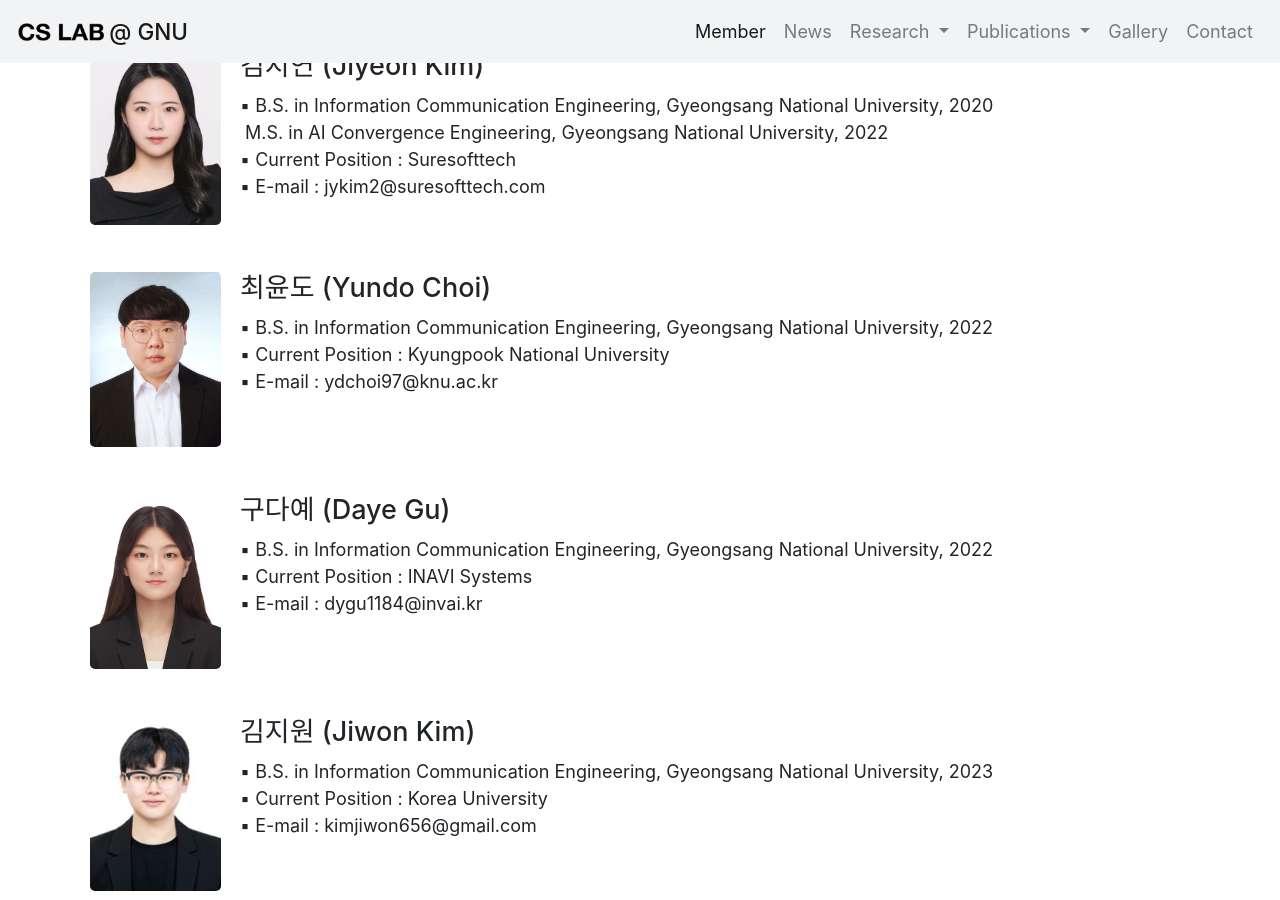
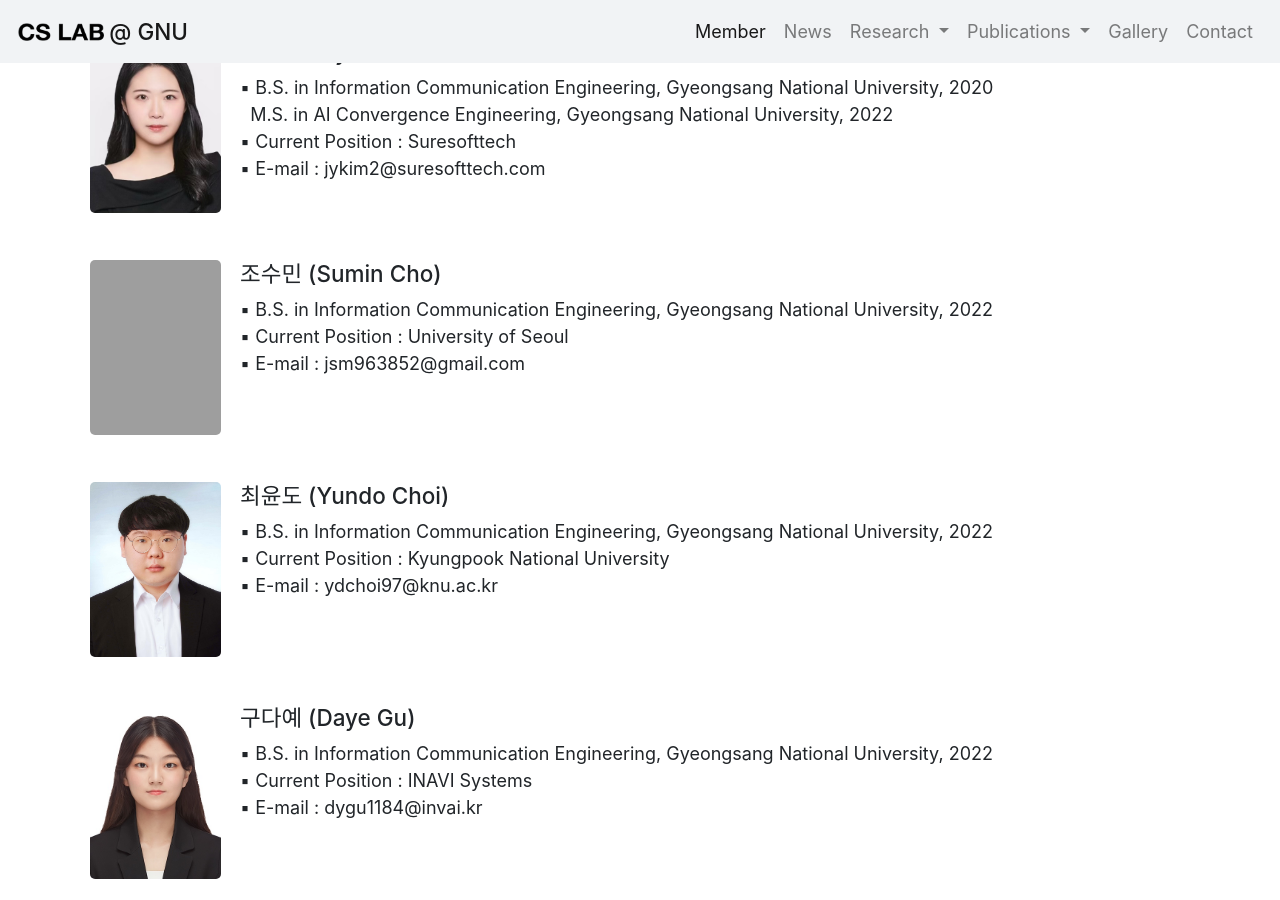
Before and after one commit to LEEJUH0/LEEJUH0.github.io, a Jekyll site: the page built from member/members.html, in a window 1280 px wide and 900 px high, scrolled down 4637 px. Built offline with Jekyll 4.4.1, drawn with Linux system fonts in a browser that asks for light colours; some web fonts are replaced; grey boxes are pictures that could not be loaded.

Commit message:
Update members.html

```diff
--- a/member/members.html
+++ b/member/members.html
@@ -104,7 +104,7 @@
 			</td>
 			<td>
 				<ul>
-					<h4>권민욱 (Minwook Kwon)</h4>
+					<h5>권민욱 (Minwook Kwon)</h5>
 					▪ Master's course, Mar. 2023 ~
 					<br>
 					▪ Research Interest
@@ -125,7 +125,7 @@
 			</td>
 			<td>
 				<ul>
-					<h4>백승주 (Seungju Baek)</h4>
+					<h5>백승주 (Seungju Baek)</h5>
 					▪ Master's course, Mar. 2023 ~
 					<br>
 					▪ Research Interest
@@ -148,7 +148,7 @@
 			</td>
 			<td>
 				<ul>
-					<h4>김규민 (Gyumin Kim)</h4>
+					<h5>김규민 (Gyumin Kim)</h5>
 					▪ Mar. 2018 ~ Present : Dept. of ACE, Gyeongsang National University
 					<br>
 					▪ Research Interest
@@ -169,7 +169,7 @@
 			</td>
 			<td>
 				<ul>
-					<h4>김선환 (Seonhwan Kim)</h4>
+					<h5>김선환 (Seonhwan Kim)</h5>
 					▪ Mar. 2018 ~ Present : Dept. of ACE, Gyeongsang National University
 					<br>
 					▪ Research Interest
@@ -192,7 +192,7 @@
 			</td>
 			<td>
 				<ul>
-					<h4>이호윤 (Hoyun Lee)</h4>
+					<h5>이호윤 (Hoyun Lee)</h5>
 					▪ Mar. 2020 ~ Present : Dept. of ACE, Gyeongsang National University
 					<br>
 					▪ Research Interest
@@ -211,7 +211,7 @@
 			</td>
 			<td>
 				<ul>
-					<h4>송소민 (Somin Song)</h4>
+					<h5>송소민 (Somin Song)</h5>
 					▪ Mar. 2020 ~ Present : Dept. of ACE, Gyeongsang National University
 					<br>
 					▪ Research Interest
@@ -232,7 +232,7 @@
 			</td>
 			<td>
 				<ul>
-					<h4>조민아 (Mina Cho)</h4>
+					<h5>조민아 (Mina Cho)</h5>
 					▪ Mar. 2020 ~ Present : Dept. of ACE, Gyeongsang National University
 					<br>
 					▪ Research Interest
@@ -253,7 +253,7 @@
 			</td>
 			<td>
 				<ul>
-					<h4>강원희 (Wonhee Kang)</h4>
+					<h5>강원희 (Wonhee Kang)</h5>
 					▪ Mar. 2019 ~ Present : Dept. of ACE, Gyeongsang National University
 					<br>
 					▪ Research Interest
@@ -272,7 +272,7 @@
 			</td>
 			<td>
 				<ul>
-					<h4>김룡학 (Ryonghak Kim)</h4>
+					<h5>김룡학 (Ryonghak Kim)</h5>
 					▪ Mar. 2019 ~ Present : Dept. of ACE, Gyeongsang National University
 					<br>
 					▪ Research Interest
@@ -291,7 +291,7 @@
 			</td>
 			<td>
 				<ul>
-					<h4>이주호 (Juho Lee)</h4>
+					<h5>이주호 (Juho Lee)</h5>
 					▪ Mar. 2019 ~ Present : Dept. of ACE, Gyeongsang National University
 					<br>
 					▪ Research Interest
@@ -310,7 +310,7 @@
 			</td>
 			<td>
 				<ul>
-					<h4>손성진 (Seongjin Son)</h4>
+					<h5>손성진 (Seongjin Son)</h5>
 					▪ Mar. 2020 ~ Present : Dept. of ACE, Gyeongsang National University
 					<br>
 					▪ Research Interest
@@ -330,7 +330,7 @@
 			</td>
 			<td>
 				<ul>
-					<h4>강창수 (Changsu Kang)</h4>
+					<h5>강창수 (Changsu Kang)</h5>
 					▪ B.S. in Information Communication Engineering, Gyeongsang National University, 2022
 					<br>
 					▪ Current Position : Sonnet.AI
@@ -347,7 +347,7 @@
 			</td>
 			<td>
 				<ul>
-					<h4>김강진 (Kangjin Kim)</h4>
+					<h5>김강진 (Kangjin Kim)</h5>
 					▪ B.S. in Information Communication Engineering, Gyeongsang National University, 2022
 					<br>
 					▪ Current Position : Sonnet.AI
@@ -364,10 +364,10 @@
 			</td>
 			<td>
 				<ul>
-					<h4>김지연 (Jiyeon Kim)</h4>
+					<h5>김지연 (Jiyeon Kim)</h5>
 					▪ B.S. in Information Communication Engineering, Gyeongsang National University, 2020
 					<br>
-					&nbsp;M.S. in AI Convergence Engineering, Gyeongsang National University, 2022
+					&nbsp;&nbsp;M.S. in AI Convergence Engineering, Gyeongsang National University, 2022
 					<br>
 					▪ Current Position : Suresofttech
 					<br>
@@ -379,11 +379,28 @@
 
 	<table>
 		<tr valign="top">
+			<td width="150px"><img align="left" width="150px" height="175px" src="/member_image/sumincho.png" />
+			</td>
+			<td>
+				<ul>
+					<h5>조수민 (Sumin Cho)</h5>
+					▪ B.S. in Information Communication Engineering, Gyeongsang National University, 2022
+					<br>
+					▪ Current Position : University of Seoul
+					<br>
+					▪ E-mail : jsm963852@gmail.com
+				</ul>
+			</td>
+		</tr>
+	</table>
+
+	<table>
+		<tr valign="top">
 			<td width="150px"><img align="left" width="150px" height="175px" src="/member_image/yundochoi.jpeg" />
 			</td>
 			<td>
 				<ul>
-					<h4>최윤도 (Yundo Choi)</h4>
+					<h5>최윤도 (Yundo Choi)</h5>
 					▪ B.S. in Information Communication Engineering, Gyeongsang National University, 2022
 					<br>
 					▪ Current Position : Kyungpook National University
@@ -400,7 +417,7 @@
 			</td>
 			<td>
 				<ul>
-					<h4>구다예 (Daye Gu)</h4>
+					<h5>구다예 (Daye Gu)</h5>
 					▪ B.S. in Information Communication Engineering, Gyeongsang National University, 2022
 					<br>
 					▪ Current Position : INAVI Systems
@@ -417,7 +434,7 @@
 			</td>
 			<td>
 				<ul>
-					<h4>김지원 (Jiwon Kim)</h4>
+					<h5>김지원 (Jiwon Kim)</h5>
 					▪ B.S. in Information Communication Engineering, Gyeongsang National University, 2023
 					<br>
 					▪ Current Position : Korea University
@@ -434,7 +451,7 @@
 			</td>
 			<td>
 				<ul>
-					<h4>조형래 (Hyeongrae Cho)</h4>
+					<h5>조형래 (Hyeongrae Cho)</h5>
 					▪ B.S. in Information Communication Engineering, Gyeongsang National University, 2023
 					<br>
 					▪ Current Position : Korea University
```
